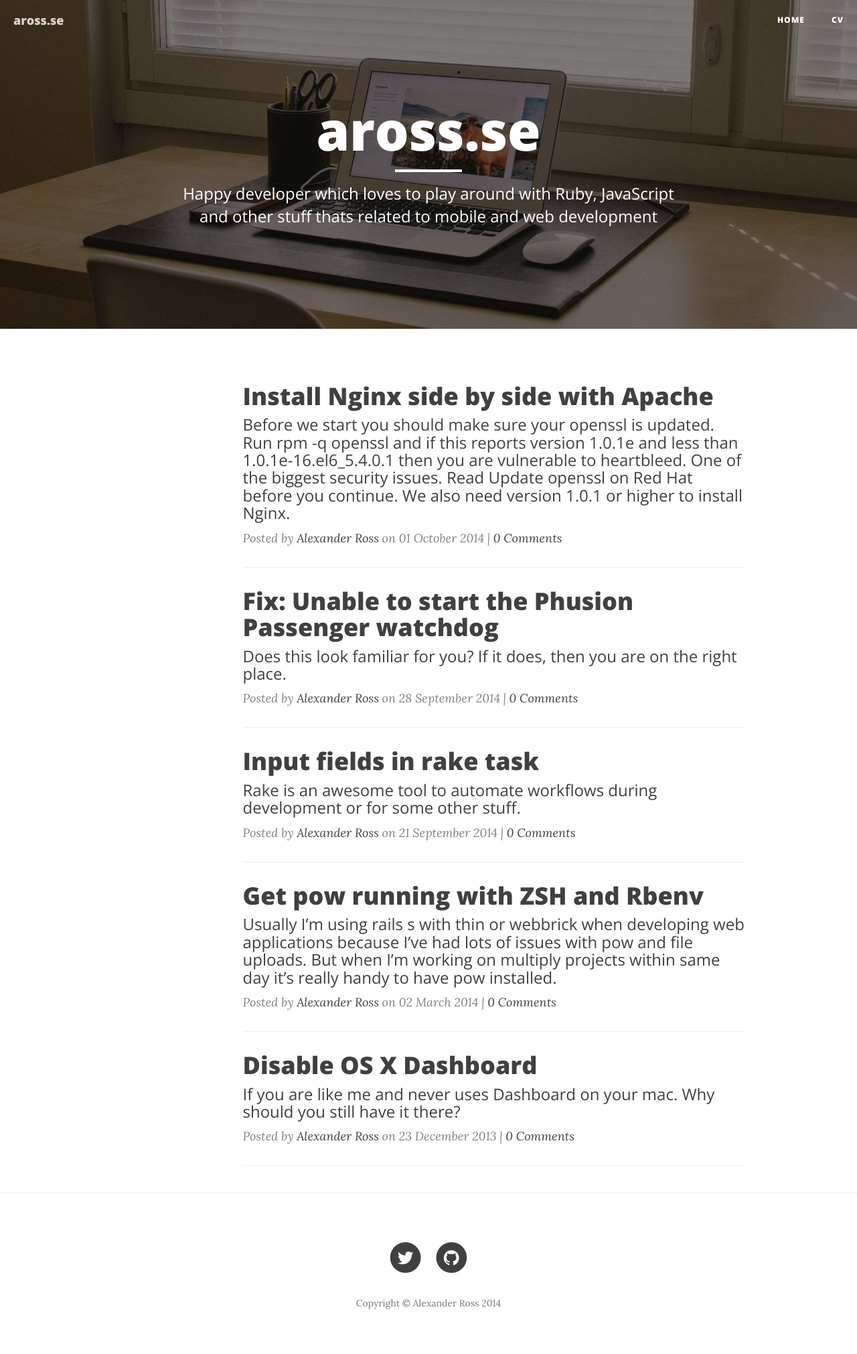
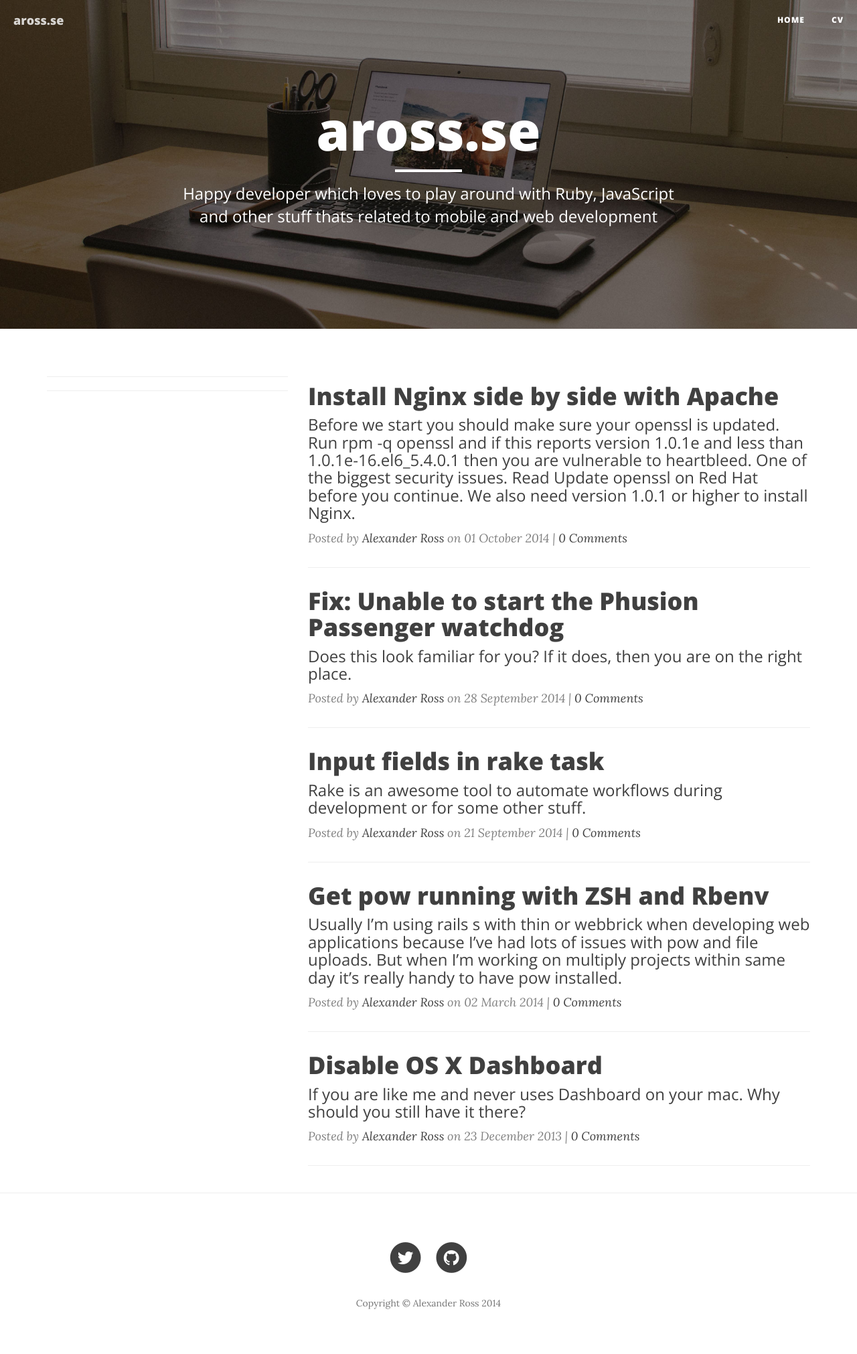
Before and after one commit to alex-ross/alex-ross.github.io, a Jekyll site: the page built from index.html, in a window 1280 px wide. Shown: the whole page at 67% size. Built offline with Jekyll 4.4.1, drawn with Linux system fonts in a browser that asks for light colours; nearby versions of some CDN libraries; Markdown is read by kramdown in place of the engine named in the settings; the list of posts is cut into pages by our own code; comment, search, counter and statistics services are not loaded.

```diff
--- a/_layouts/base.html
+++ b/_layouts/base.html
@@ -38,9 +38,6 @@
         <script src="https://oss.maxcdn.com/libs/html5shiv/3.7.0/html5shiv.js"></script>
         <script src="https://oss.maxcdn.com/libs/respond.js/1.4.2/respond.min.js"></script>
     <![endif]-->
-
-    <!-- Google AdSense -->
-    <script async src="//pagead2.googlesyndication.com/pagead/js/adsbygoogle.js"></script>
 </head>
 
 <body>
@@ -117,6 +114,7 @@
     </footer>
 
     <!-- Google AdSense -->
+    <script async src="//pagead2.googlesyndication.com/pagead/js/adsbygoogle.js"></script>
     <script>
       (adsbygoogle = window.adsbygoogle || []).push({});
     </script>
--- a/_layouts/default.html
+++ b/_layouts/default.html
@@ -29,19 +29,25 @@ layout: base
       </div>
     </div>
     <div class="row">
-        <div class="col-lg-2 visible-lg-block">
+        <div class="col-lg-4 col-md-2 hidden-sm hidden-xs" style="min-height: 500px;">
+          <hr>
+          <!-- Index side banner 1 -->
           <ins class="adsbygoogle"
                style="display:block"
                data-ad-client="ca-pub-4141599655973760"
                data-ad-slot="7757958733"
                data-ad-format="auto"></ins>
+          <script>(adsbygoogle = window.adsbygoogle || []).push({});</script>
+          <hr>
+          <!-- Index side banner 2 -->
           <ins class="adsbygoogle"
                style="display:block"
                data-ad-client="ca-pub-4141599655973760"
                data-ad-slot="9234691939"
                data-ad-format="auto"></ins>
+          <script>(adsbygoogle = window.adsbygoogle || []).push({});</script>
         </div>
-        <div class="col-lg-8 col-md-10 col-md-offset-1">
+        <div class="col-lg-8 col-md-10">
           {{ content }}
         </div>
     </div>
```
